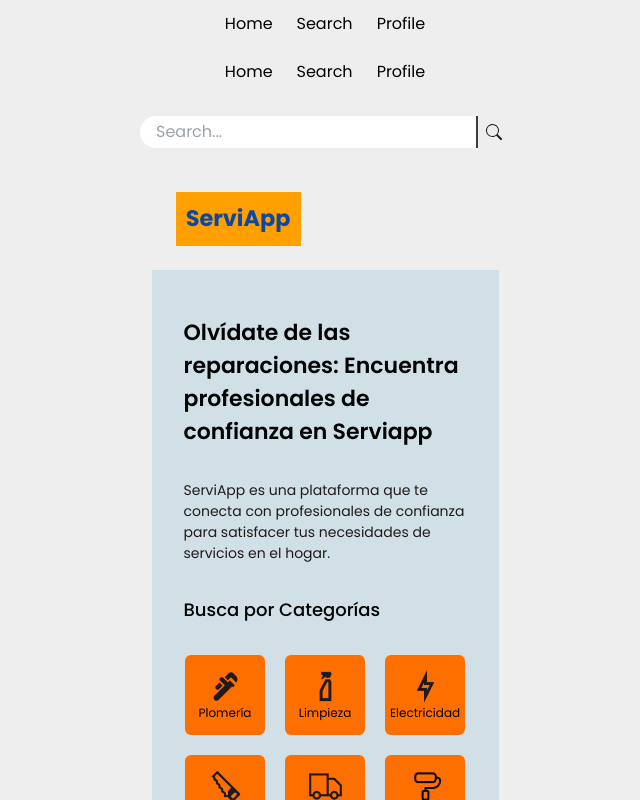
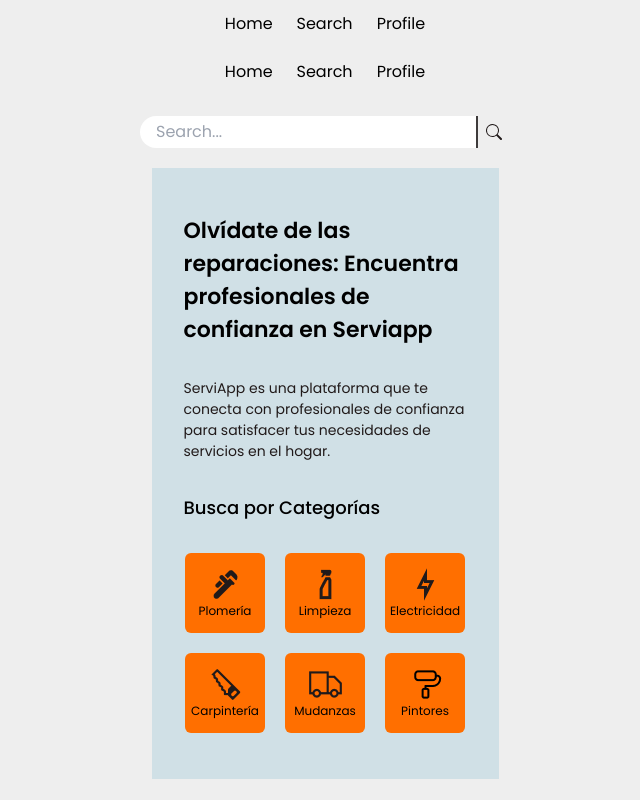
Before and after one commit to No-Country/c16-28-n-node-react, a React (Vite) app in the folder Front/: page / in a window 1280 px wide. Shown: the top 800 px of the page, without its empty margins (315-955 px from the left). Built offline with nearby package versions, Linux system fonts and the light colour scheme.

Commit message:
quitando el logo del componente

```diff
--- a/Front/src/components/MainHome/MainHome.jsx
+++ b/Front/src/components/MainHome/MainHome.jsx
@@ -6,11 +6,6 @@ const MainHome = () => {
   return (
     <div className='container'>
       <section className='max-w-full'>
-        <div className='m-6 bg-yellow w-[125px] h-[54px] flex items-center justify-center'>
-          <p className='font-sans text-xl font-bold text-center text-blue'>
-            ServiApp
-          </p>
-        </div>
         <section className='container mx-auto section__skyblue'>
           <div className='flex flex-col space-y-[32px]'>
             <h1>
@@ -41,7 +36,9 @@ const MainHome = () => {
           />
         </section>
         <section className='section__normal items-center justify-center'>
-          <Link to={'/login'} className='primaryBtn w-[280px]'>Inicia Sesion</Link>
+          <Link to={'/login'} className='primaryBtn w-[280px]'>
+            Inicia Sesion
+          </Link>
           <div className='flex flex-col'>
             <span className='text-gray text-sm'>¿No estás registrado?</span>
             <Link to={'/register'} className='secondaryBtn'>
```
